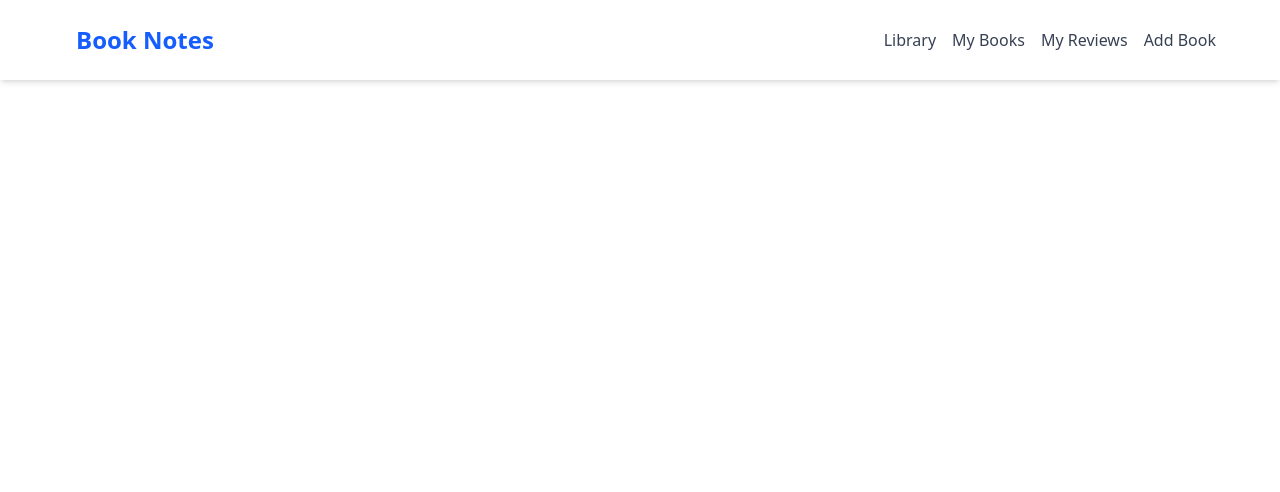
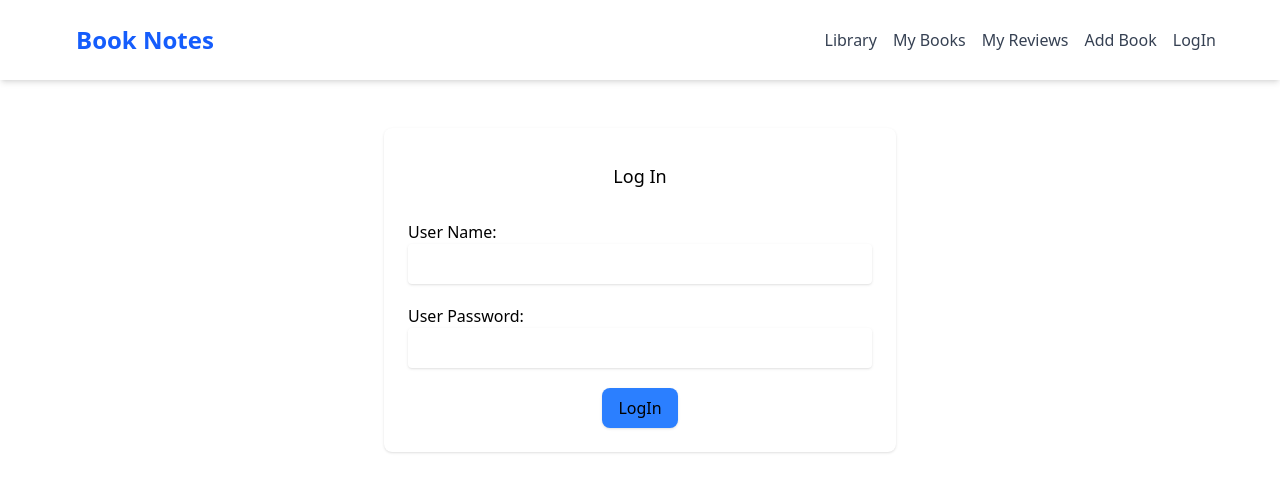
Before and after one commit to Jefrow/book_notes, a React (Vite) app: page /LogIn in a window 1280 px wide. Shown: the top 492 px of the page. Built offline with nearby package versions, Linux system fonts and the light colour scheme.

Commit message:
feat(ui): add LogIn form for user Auth.

```diff
--- a/components/BookNotes.tsx
+++ b/components/BookNotes.tsx
@@ -3,6 +3,7 @@ import { BrowserRouter as Router, Routes, Route } from "react-router-dom";
 import { useState } from "react";
 import Navbar from "./layout/Navigation";
 import AddBook from "./layout/AddBooks";
+import LogIn from "./layout/LogInForm";
 
 function BookNotes() {
   return (
@@ -15,6 +16,7 @@ function BookNotes() {
             <Route path="" />
             <Route path="" />
             <Route path="/AddBook" element={<AddBook />} />
+            <Route path="/LogIn" element={<LogIn />} />
           </Routes>
         </main>
       </Router>
--- a/components/layout/AddBooks.tsx
+++ b/components/layout/AddBooks.tsx
@@ -100,7 +100,7 @@ function AddBook() {
 
       <button
         type="submit"
-        className="bg-blue-500 text-white shadow px-4 py-2 p-4 rounded-lg mx-auto flex justify-center"
+        className="bg-blue-500 text-black shadow px-4 py-2 p-4 rounded-lg mx-auto flex justify-center"
         value="submit"
       >
         Add Book
--- a/components/layout/LogInForm.tsx
+++ b/components/layout/LogInForm.tsx
@@ -0,0 +1,35 @@
+function LogIn() {
+  return (
+    <form className="max-w-lg mx-auto mt-8 p-6 bg-white rounded-lg shadow space-y-5">
+      <h1 className="text-lg/12 text-center front-semibold text-black">
+        Log In
+      </h1>
+      <div>
+        <label htmlFor="userName">User Name:</label>
+        <input
+          type="text"
+          name="userName"
+          id=""
+          className="w-full p-2 rounded shadow"
+        />
+      </div>
+      <div>
+        <label htmlFor="User Password">User Password:</label>
+        <input
+          type="text"
+          name="password"
+          id=""
+          className="w-full p-2 rounded shadow"
+        />
+      </div>
+      <button
+        type="submit"
+        className="cursor-pointer bg-blue-500 text-black shadow px-4 py-2 p-4 rounded-lg mx-auto flex justify-center"
+      >
+        LogIn
+      </button>
+    </form>
+  );
+}
+
+export default LogIn;
--- a/components/layout/Navigation.tsx
+++ b/components/layout/Navigation.tsx
@@ -41,6 +41,14 @@ function Navbar() {
               Add Book
             </Link>
           </li>
+          <li>
+            <Link
+              to="/LogIn"
+              className="hover:text-blue-600 transition cursor-pointer"
+            >
+              LogIn
+            </Link>
+          </li>
         </ul>
       </div>
     </nav>
```
